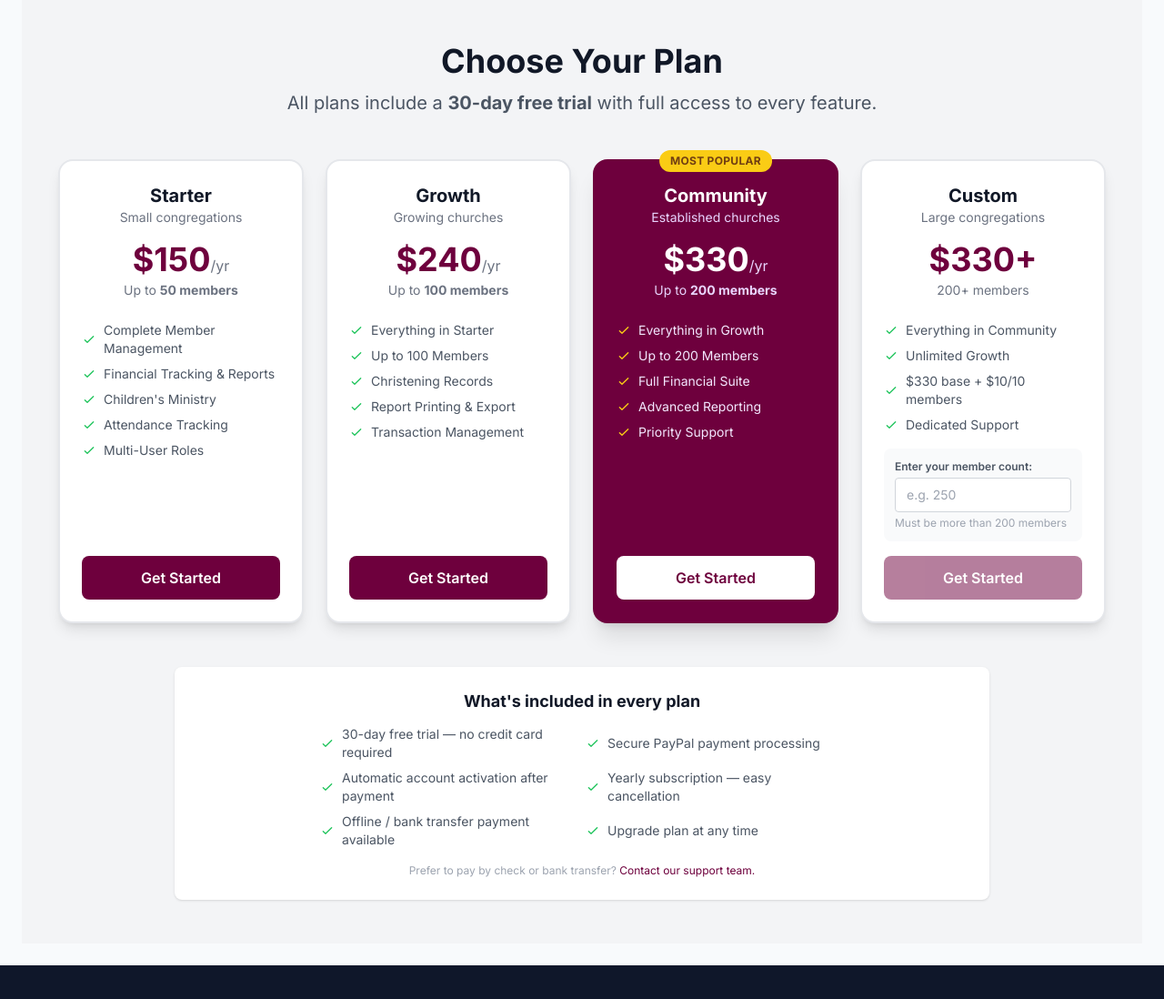
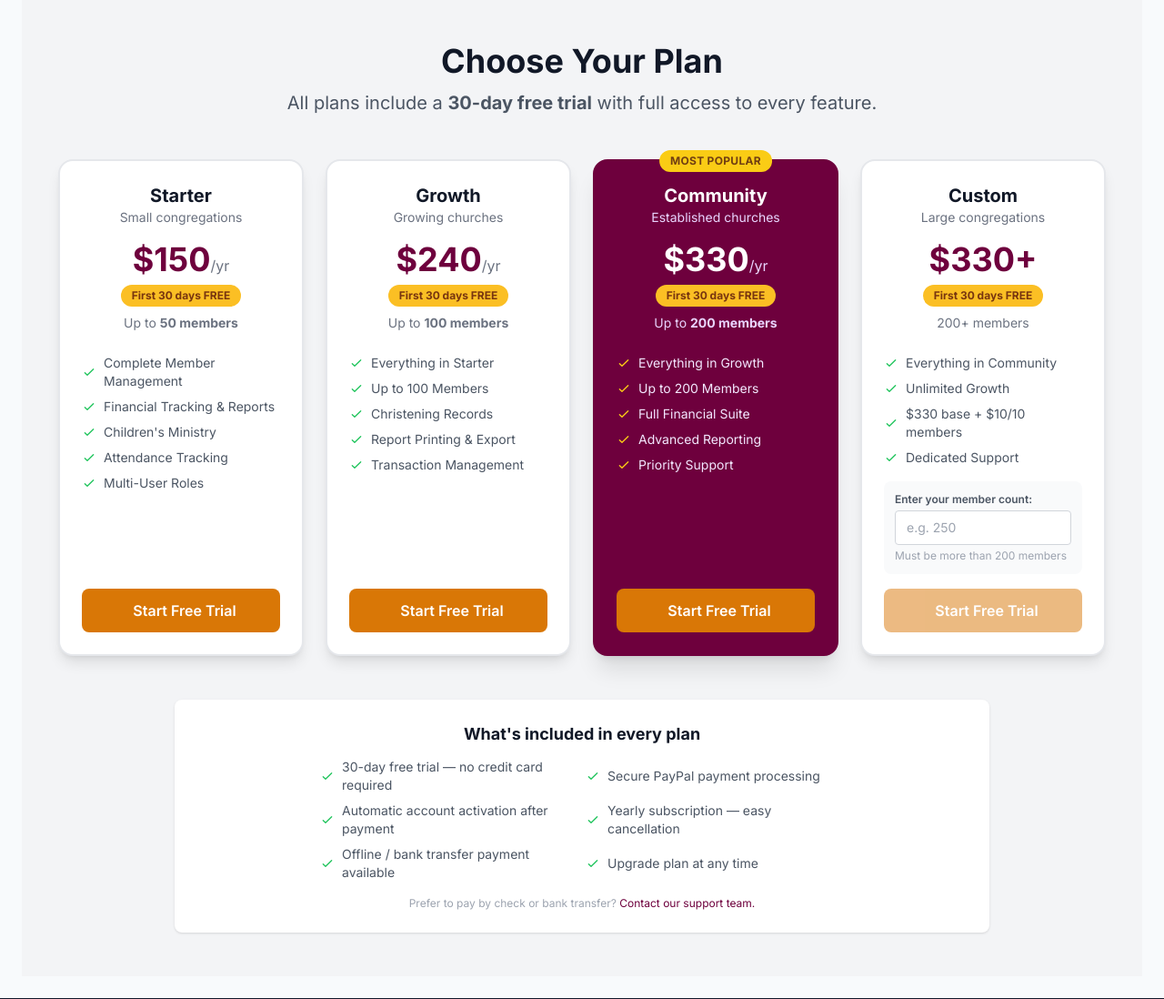
Before and after one commit to grant8827/church-books, a Django app: page /finances/subscription/ in a window 1280 px wide. Shown: the part 157-1255 px from the top of the page at 91% size. Run offline with Django 5.2, Linux system fonts and the light colour scheme; parts of the project's set-up code (start-up, migrations or seed data) failed here and were passed over; some libraries are stand-ins or nearby versions.

Commit message:
feat: free trial flow on all 4 plans — amber Start Free Trial buttons, skip payment selection at signup

```diff
--- a/church_finances/templates/church_finances/subscription.html
+++ b/church_finances/templates/church_finances/subscription.html
@@ -50,6 +50,7 @@
           <h2 class="text-xl font-bold text-gray-900">Starter</h2>
           <p class="text-sm text-gray-500 mb-4">Small congregations</p>
           <div class="text-4xl font-bold text-[#6e003d]">$150<span class="text-base text-gray-500 font-normal">/yr</span></div>
+          <div class="mt-2 mb-1 bg-amber-400 text-amber-900 font-bold text-xs py-1 px-3 rounded-full inline-block">First 30 days FREE</div>
           <p class="text-sm text-gray-500 mt-1">Up to <strong>50 members</strong></p>
         </div>
         <ul class="space-y-2 text-sm text-gray-600 mb-8 flex-1">
@@ -62,7 +63,7 @@
         <form method="post" action="{% url 'subscription_select' %}">
           {% csrf_token %}
           <input type="hidden" name="package" value="starter">
-          <button type="submit" class="w-full bg-[#6e003d] text-white py-3 rounded-lg hover:bg-[#8e005d] transition font-semibold">Get Started</button>
+          <button type="submit" class="w-full bg-amber-600 hover:bg-amber-700 text-white py-3 rounded-lg transition font-semibold"><i class="fas fa-gift mr-2"></i>Start Free Trial</button>
         </form>
       </div>
 
@@ -72,6 +73,7 @@
           <h2 class="text-xl font-bold text-gray-900">Growth</h2>
           <p class="text-sm text-gray-500 mb-4">Growing churches</p>
           <div class="text-4xl font-bold text-[#6e003d]">$240<span class="text-base text-gray-500 font-normal">/yr</span></div>
+          <div class="mt-2 mb-1 bg-amber-400 text-amber-900 font-bold text-xs py-1 px-3 rounded-full inline-block">First 30 days FREE</div>
           <p class="text-sm text-gray-500 mt-1">Up to <strong>100 members</strong></p>
         </div>
         <ul class="space-y-2 text-sm text-gray-600 mb-8 flex-1">
@@ -84,7 +86,7 @@
         <form method="post" action="{% url 'subscription_select' %}">
           {% csrf_token %}
           <input type="hidden" name="package" value="growth">
-          <button type="submit" class="w-full bg-[#6e003d] text-white py-3 rounded-lg hover:bg-[#8e005d] transition font-semibold">Get Started</button>
+          <button type="submit" class="w-full bg-amber-600 hover:bg-amber-700 text-white py-3 rounded-lg transition font-semibold"><i class="fas fa-gift mr-2"></i>Start Free Trial</button>
         </form>
       </div>
 
@@ -95,6 +97,7 @@
           <h2 class="text-xl font-bold text-white">Community</h2>
           <p class="text-sm text-purple-200 mb-4">Established churches</p>
           <div class="text-4xl font-bold text-white">$330<span class="text-base text-purple-200 font-normal">/yr</span></div>
+          <div class="mt-2 mb-1 bg-amber-400 text-amber-900 font-bold text-xs py-1 px-3 rounded-full inline-block">First 30 days FREE</div>
           <p class="text-sm text-purple-200 mt-1">Up to <strong>200 members</strong></p>
         </div>
         <ul class="space-y-2 text-sm text-purple-100 mb-8 flex-1">
@@ -107,7 +110,7 @@
         <form method="post" action="{% url 'subscription_select' %}">
           {% csrf_token %}
           <input type="hidden" name="package" value="community">
-          <button type="submit" class="w-full bg-white text-[#6e003d] py-3 rounded-lg hover:bg-purple-50 transition font-semibold">Get Started</button>
+          <button type="submit" class="w-full bg-amber-600 hover:bg-amber-700 text-white py-3 rounded-lg transition font-semibold"><i class="fas fa-gift mr-2"></i>Start Free Trial</button>
         </form>
       </div>
 
@@ -117,6 +120,7 @@
           <h2 class="text-xl font-bold text-gray-900">Custom</h2>
           <p class="text-sm text-gray-500 mb-4">Large congregations</p>
           <div class="text-4xl font-bold text-[#6e003d]" id="custom-price-display">$330+</div>
+          <div class="mt-2 mb-1 bg-amber-400 text-amber-900 font-bold text-xs py-1 px-3 rounded-full inline-block">First 30 days FREE</div>
           <p class="text-sm text-gray-500 mt-1">200+ members</p>
         </div>
         <ul class="space-y-2 text-sm text-gray-600 mb-4 flex-1">
@@ -137,9 +141,9 @@
           <input type="hidden" name="package" value="custom">
           <input type="hidden" name="member_count" id="custom-member-count-hidden" value="">
           <button type="submit" id="custom-submit-btn"
-                  class="w-full bg-[#6e003d] text-white py-3 rounded-lg hover:bg-[#8e005d] transition font-semibold disabled:opacity-50 disabled:cursor-not-allowed"
+                  class="w-full bg-amber-600 hover:bg-amber-700 text-white py-3 rounded-lg transition font-semibold disabled:opacity-50 disabled:cursor-not-allowed"
                   disabled>
-            Get Started
+            <i class="fas fa-gift mr-2"></i>Start Free Trial
           </button>
         </form>
       </div>
--- a/church_finances/views_subscription.py
+++ b/church_finances/views_subscription.py
@@ -145,9 +145,9 @@ def subscription_select(request):
 
         messages.success(
             request,
-            f"You have selected the {plan.name} plan. Please choose your payment method."
+            f"You have selected the {plan.name} plan. Please complete your registration to start your free trial."
         )
-        return redirect('payment_selection')
+        return redirect('registration_form')
 
     return redirect('subscription')
 
@@ -222,12 +222,8 @@ def registration_form_view(request):
     Show registration form after payment method selection
     """
     if request.method == "POST":
-        # Get payment method from session
+        # Get payment method from session (empty = free trial sign-up)
         payment_method = request.session.get('payment_method', '')
-
-        if not payment_method:
-            messages.error(request, "Please select a payment method first.")
-            return redirect('payment_selection')
 
         try:
             # Get form data
@@ -341,13 +337,15 @@ def registration_form_view(request):
                 return redirect('subscription')
 
             print(f"DEBUG: Creating user account for {username} with payment method: {payment_method}")
+            is_free_trial = not payment_method
 
             # Use database transaction to ensure data consistency
             with transaction.atomic():
                 # Stripe: user inactive until payment confirmed
                 # Offline: user active, church pending admin approval
+                # Free trial: user active immediately, church approved, trial clock starts
                 is_user_active   = payment_method != 'stripe'
-                is_church_approved = False
+                is_church_approved = is_free_trial
                 church_status    = 'pending'
                 is_member_active = payment_method != 'stripe'
 
@@ -383,7 +381,8 @@ def registration_form_view(request):
                     subscription_type=selected_package,
                     subscription_status=church_status,
                     is_approved=is_church_approved,
-                    payment_method=payment_method,
+                    payment_method=payment_method if payment_method else 'offline',
+                    trial_end_date=timezone.now() + timedelta(days=30) if is_free_trial else None,
                     subscription_plan=plan_obj,
                     declared_member_count=declared_count,
                     subscription_amount=sub_amount if sub_amount else None,
@@ -410,6 +409,11 @@ def registration_form_view(request):
                 request.session['church_id'] = church.id
 
             # Handle payment method
+            if is_free_trial:
+                login(request, user)
+                messages.success(request, f"Welcome to Church Books! Your 30-day free trial has started. No payment is needed right now — enjoy full access to all features.")
+                return redirect('dashboard')
+
             if payment_method == 'offline':
                 # For offline payment, create records - admin approval needed
                 messages.success(request, f"Registration successful! Your account '{username}' is pending admin approval. You will receive payment instructions once approved.")
@@ -463,10 +467,6 @@ def registration_form_view(request):
     if not selected_package:
         messages.error(request, "Please select a subscription package first.")
         return redirect('subscription')
-
-    if not payment_method:
-        messages.error(request, "Please select a payment method first.")
-        return redirect('payment_selection')
 
     context = {
         'selected_package': selected_package,
```
Also changed, not shown: church_finances/templates/church_finances/registration_form.html (+20 -8 lines).
